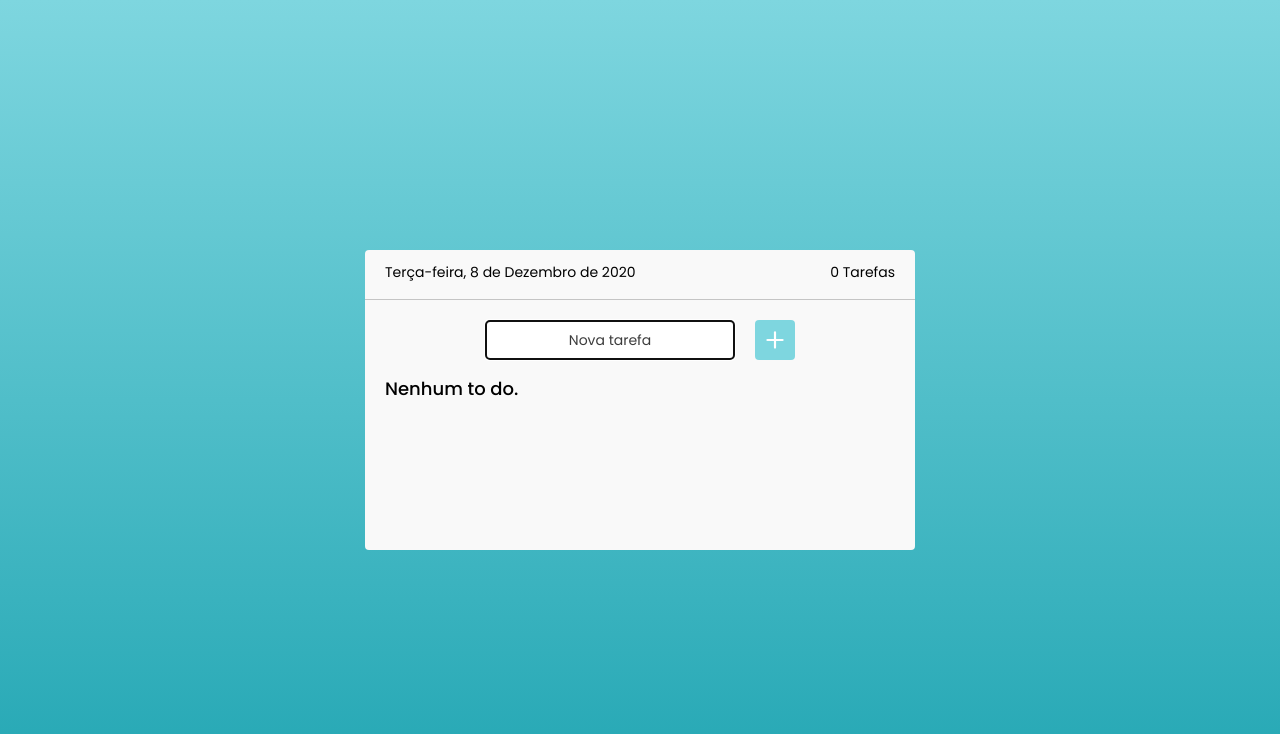
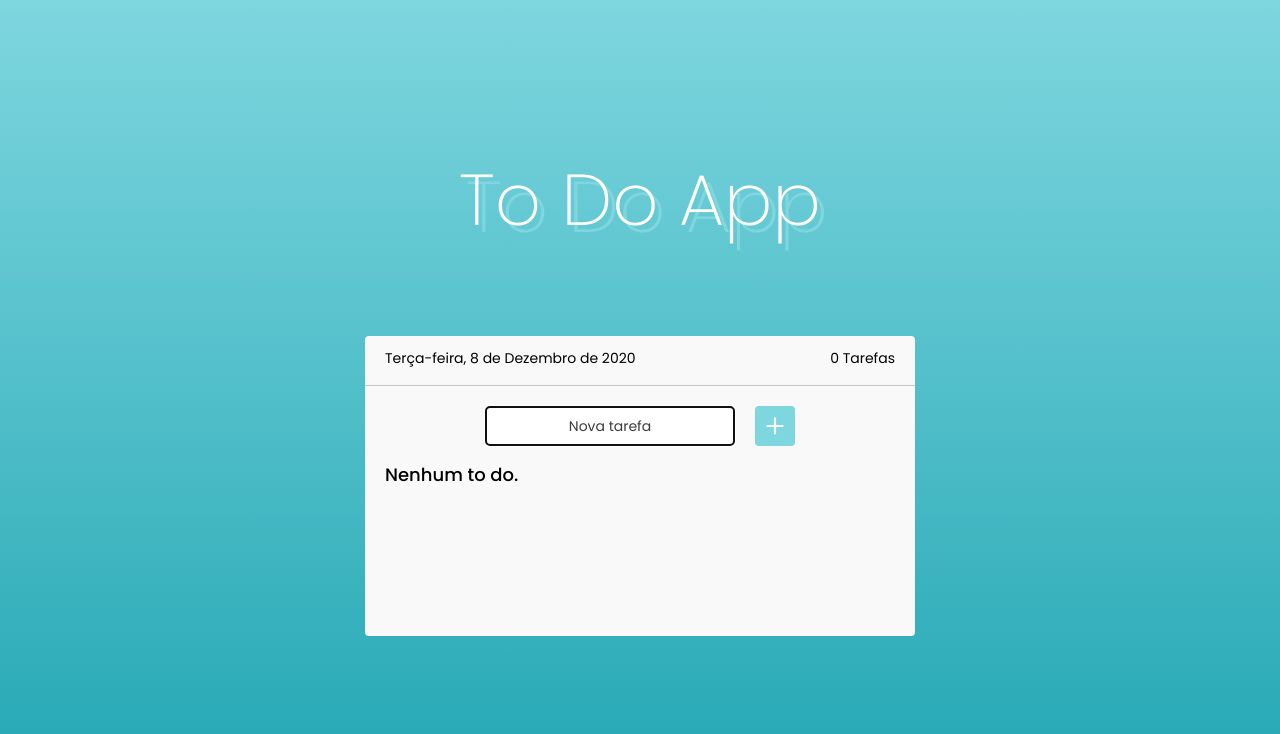
Before and after one commit to gbmatheus/to-do, a React (Create React App) app: page / in a window 1280 px wide. Shown: the top 734 px of the page. Built offline with nearby package versions, Linux system fonts and the light colour scheme.

Commit message:
Salvando todos no localStorage

```diff
--- a/public/index.html
+++ b/public/index.html
@@ -25,8 +25,11 @@
     -->
     <title>To Do App</title>
 
+    <!-- <link rel="preconnect" href="https://fonts.gstatic.com">
+    <link href="https://fonts.googleapis.com/css2?family=Poppins:ital,wght@0,400;0,500;1,200;1,400&display=swap" rel="stylesheet">
+     -->
     <link rel="preconnect" href="https://fonts.gstatic.com">
-    <link href="https://fonts.googleapis.com/css2?family=Poppins:ital,wght@0,400;0,500;1,200;1,400&display=swap" rel="stylesheet">
+    <link href="https://fonts.googleapis.com/css2?family=Poppins:wght@100;200;400;500&display=swap" rel="stylesheet">
 
   </head>
   <body>
--- a/src/assets/styles/generic.css
+++ b/src/assets/styles/generic.css
@@ -10,6 +10,7 @@
   width: 100vw;
   height: 100vh;
   display: flex;
+  flex-direction: column;
   justify-content: center;
   align-items: center;
   background: linear-gradient(var(--color-primary), var(--color-primary-dark));
--- a/src/components/Todo/index.jsx
+++ b/src/components/Todo/index.jsx
@@ -1,4 +1,4 @@
-import React, { useState } from 'react';
+import React, { useEffect, useState } from 'react';
 import {FiPlus, FiTrash2} from 'react-icons/fi';
 
 import formatDate from '../../utils/formatDate';
@@ -9,8 +9,28 @@ function Todo() {
 
   const [nameTodo, setNameTodo] = useState('');
   const [todosIncompleted, setTodosIncompleted] = useState(0);
-  const [todos, setTodos] = useState([]);
+  // const [todos, setTodos] = useState([]);
+  const [todos, setTodos] = useState(() => {
+    const todosStorage = localStorage.getItem('@Todos:list');
 
+    if(!todosStorage) {
+      return [];
+    }
+
+    return JSON.parse(todosStorage);
+
+  });
+
+  useEffect(() => {
+
+    const incompleted = todos.filter(todo => todo.completed === false);
+    console.log(incompleted.length);
+
+    setTodosIncompleted(incompleted.length);
+
+    localStorage.setItem('@Todos:list', JSON.stringify(todos));
+
+  },[todos])
 
   function handlerAddTodo(e) {
     e.preventDefault();
@@ -38,16 +58,13 @@ function Todo() {
 
     todos[todoIndex].completed = checked;
 
-    const incompleted = todos.filter(todo => todo.completed === false);
-    console.log(incompleted.length);
-
-    setTodosIncompleted(incompleted.length);
-
     setTodos([...todos]);
   }
 
   return (
     <>
+      <header className="todo-header"/>
+
       <main className="todo-main">
 
         <section className="todo-info">
--- a/src/components/Todo/styles.css
+++ b/src/components/Todo/styles.css
@@ -1,3 +1,19 @@
+.todo-header {
+  font-size: 72px;
+  font-weight: 200;
+  margin-bottom: 100px;
+  color: #fff;
+  text-shadow: 7px 7px var(--color-primary);
+
+
+}
+
+.todo-header::after {
+  content: 'To Do App';
+  /* margin-bottom: 100px; */
+
+}
+
 .todo-main {
   background-color: var(--color-background);
 
```
Also changed, not shown: 2 other files (tests, documents, lock files or other folders).
